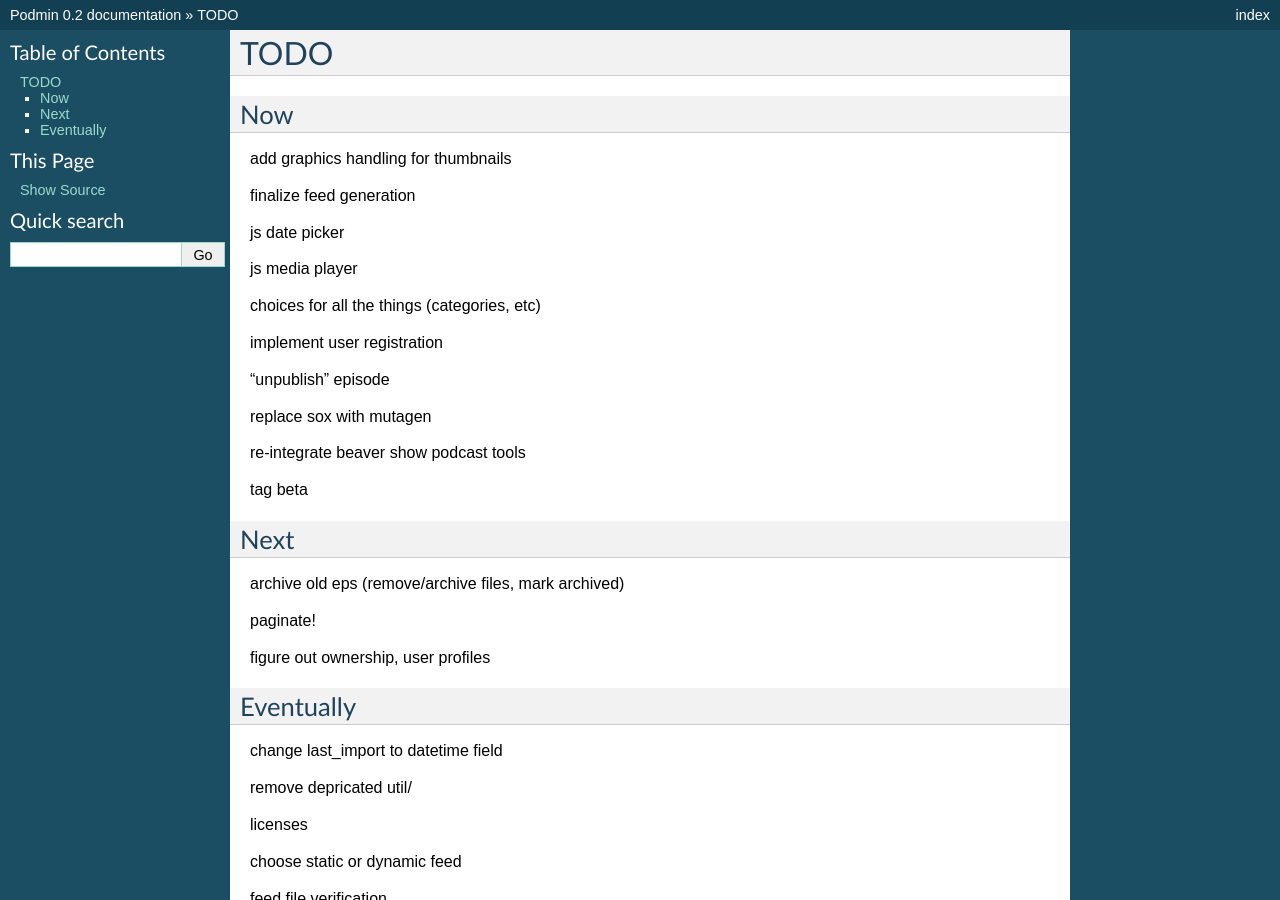
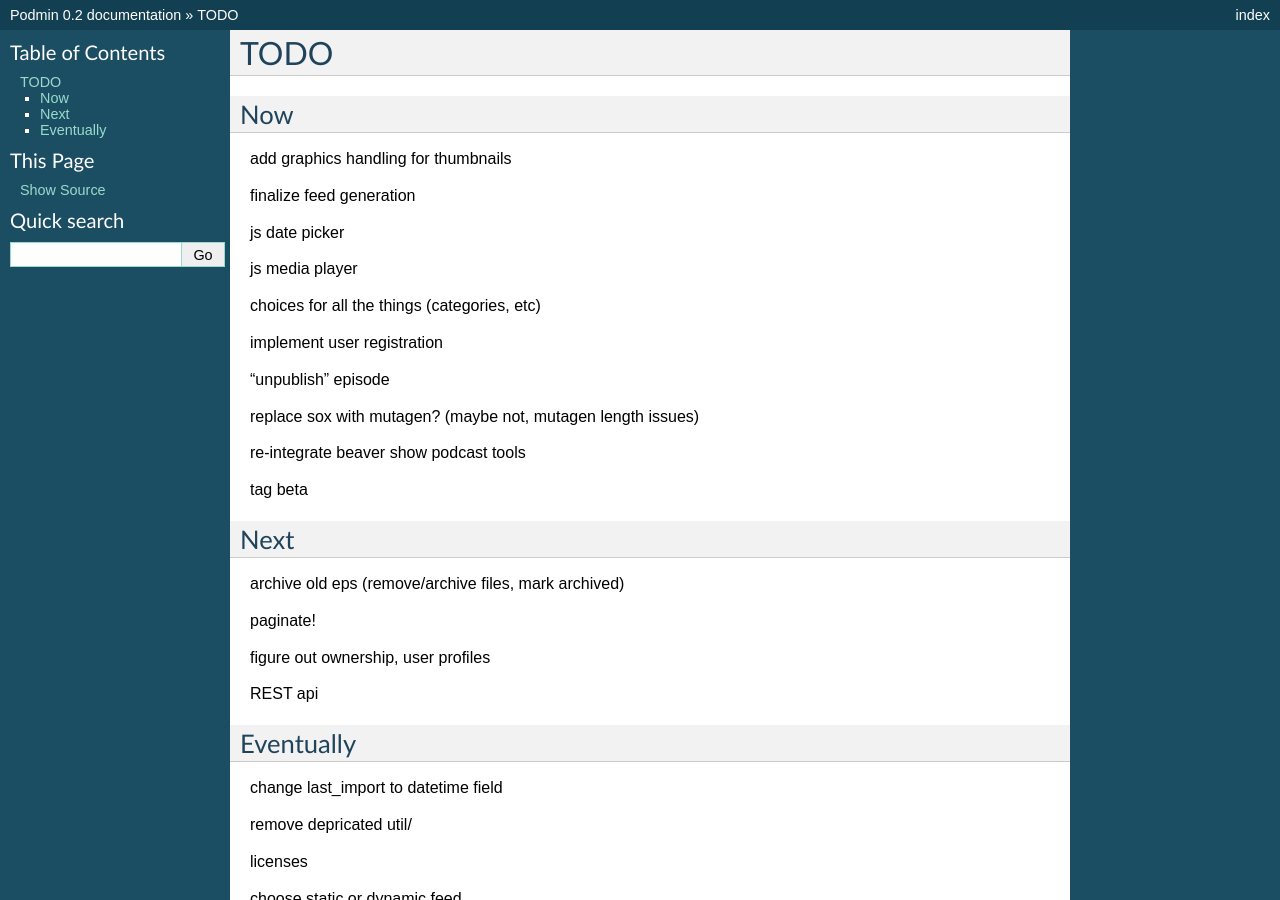
Before and after one commit to Kennric/podmin, a Sphinx documentation site: the page built from docs/source/TODO.rst, in a window 1280 px wide and 900 px high. Built offline with Sphinx 7.4.7, drawn with Linux system fonts in a browser that asks for light colours.

Commit message:
update goals

```diff
--- a/docs/source/TODO.rst
+++ b/docs/source/TODO.rst
@@ -20,7 +20,7 @@ implement user registration
 
 "unpublish" episode
 
-replace sox with mutagen
+replace sox with mutagen? (maybe not, mutagen length issues)
 
 re-integrate beaver show podcast tools
 
@@ -34,6 +34,8 @@ archive old eps (remove/archive files, mark archived)
 paginate!
 
 figure out ownership, user profiles
+
+REST api
 
 Eventually
 ----------
```
